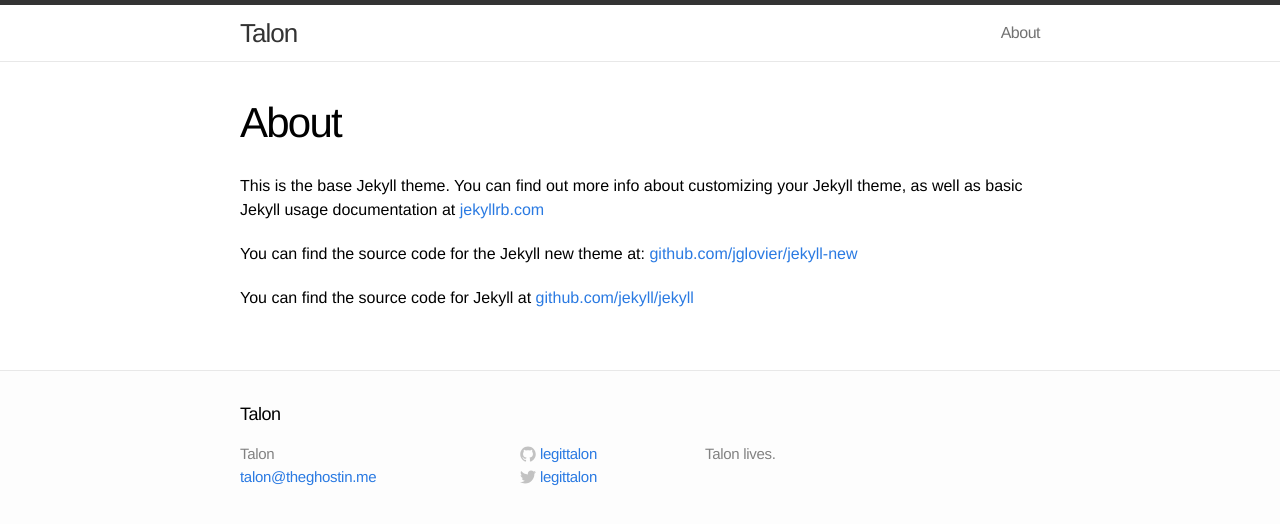
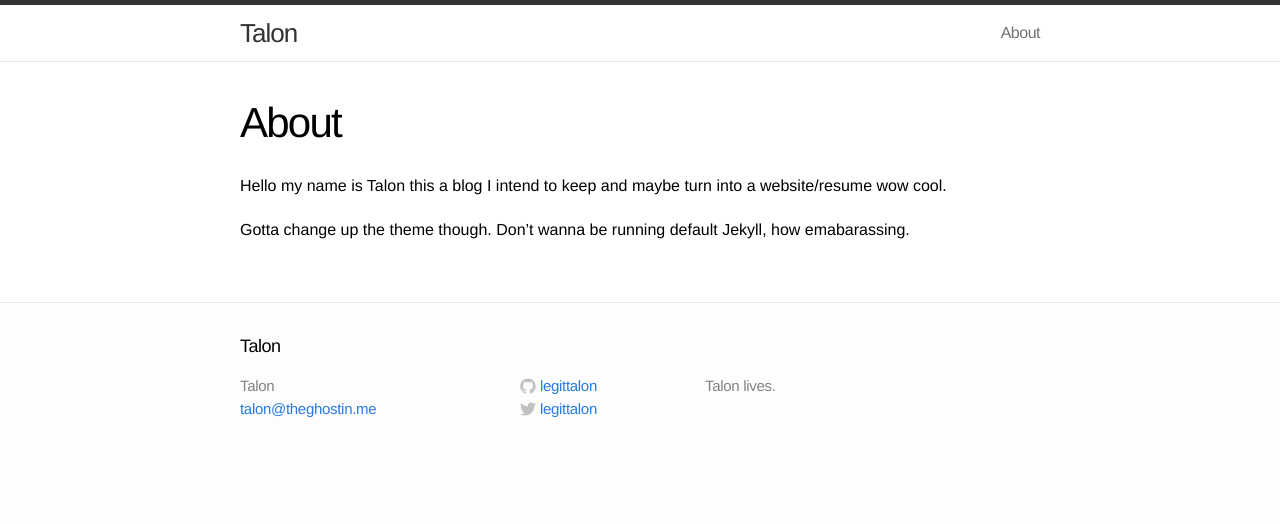
Before and after one commit to gitter-badger/legittalon.github.io, a Jekyll site: the page built from about.md, in a window 1280 px wide. Shown: the top 524 px of the page. Built offline with Jekyll 4.4.1, drawn with Linux system fonts in a browser that asks for light colours.

Commit message:
Updated about.md

```diff
--- a/about.md
+++ b/about.md
@@ -2,10 +2,9 @@
 layout: page
 title: About
 permalink: /about/
+published: true
 ---
 
-This is the base Jekyll theme. You can find out more info about customizing your Jekyll theme, as well as basic Jekyll usage documentation at [jekyllrb.com](http://jekyllrb.com/)
+Hello my name is Talon this a blog I intend to keep and maybe turn into a website/resume wow cool.
 
-You can find the source code for the Jekyll new theme at: [github.com/jglovier/jekyll-new](https://github.com/jglovier/jekyll-new)
-
-You can find the source code for Jekyll at [github.com/jekyll/jekyll](https://github.com/jekyll/jekyll)
+Gotta change up the theme though. Don't wanna be running default Jekyll, how emabarassing.
```
